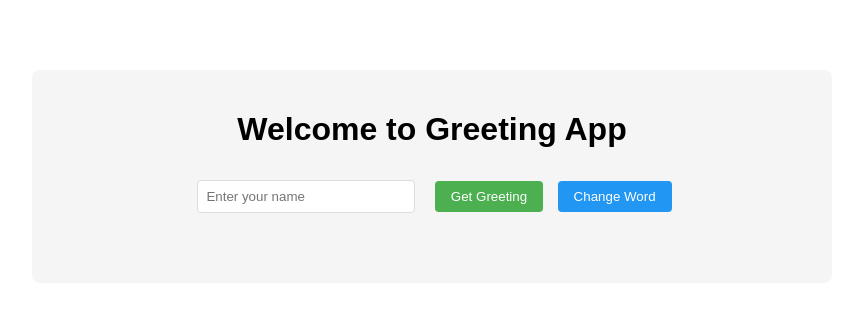
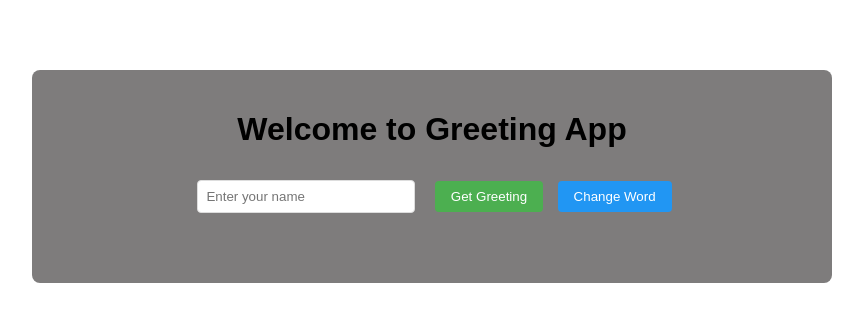
Before and after one commit to younann/finalProject, a Flask app: page / in a window 1280 px wide. Shown: the top 322 px of the page, without its empty margins (208-1071 px from the left). Run offline with Flask 3, Linux system fonts and the light colour scheme.

Commit message:
added new auto deploy pipline fix - ui change

```diff
--- a/app/templates/index.html
+++ b/app/templates/index.html
@@ -15,7 +15,7 @@
         }
 
         .container {
-            background-color: #f5f5f5;
+            background-color: #7e7c7c;
             border-radius: 8px;
             padding: 20px;
             margin-top: 50px;
```
Also changed, not shown: 1 other file.
